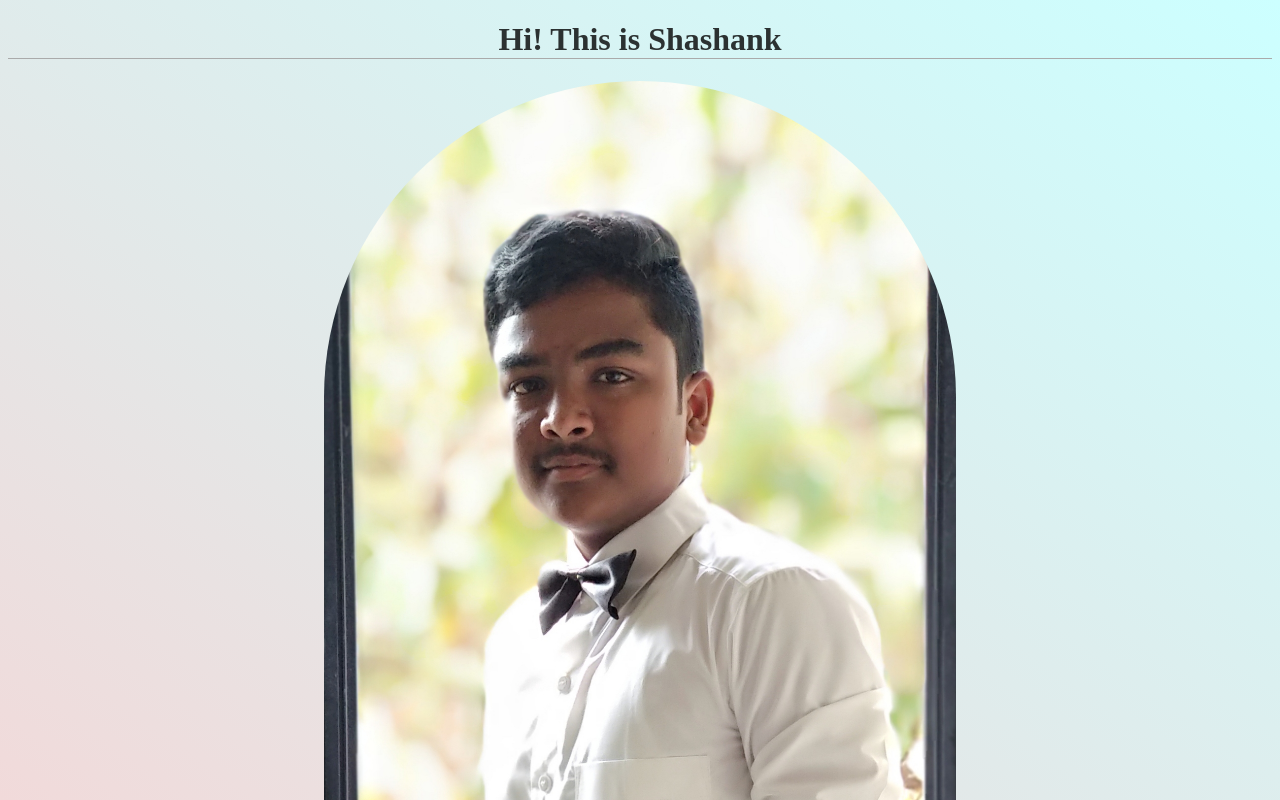
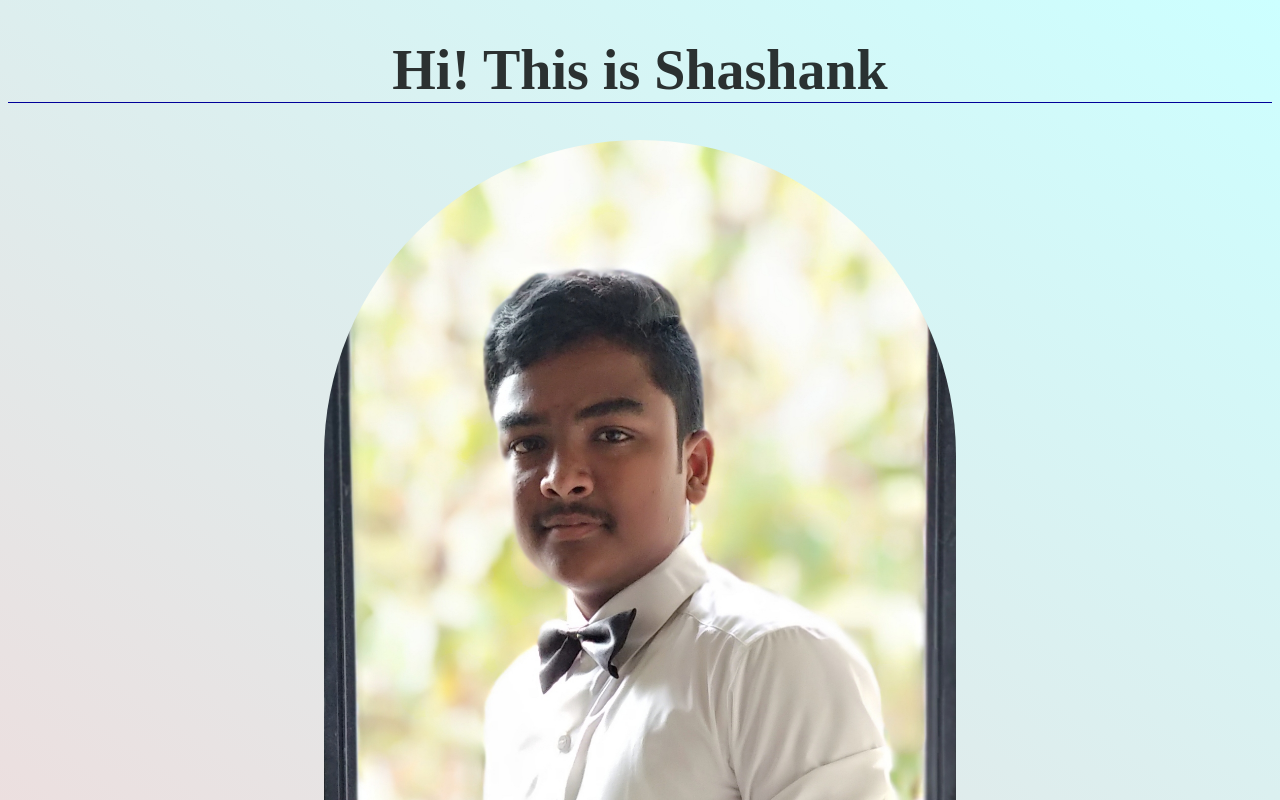
Before and after one commit to Shashank135/shashank, a plain HTML site: page index.html in a window 1280 px wide. Shown: the top 800 px of the page. Drawn offline with Linux system fonts and the light colour scheme.

Commit message:
text changes

```diff
--- a/index.html
+++ b/index.html
@@ -4,12 +4,13 @@
    <title>My Profile</title>
    <style>
       .body {
-      background: linear-gradient(35deg, #FFCCCC,#CCFFFF);
-      text-align: center;
+         background: linear-gradient(35deg, #FFCCCC,#CCFFFF);
+         text-align: center;
+         font-size: 28px;
       }
       h1 {
       color:rgba(0,0,0,0.8);
-      border-bottom:1px solid #aaa;
+      border-bottom:1px solid #009;
       }
    </style>
 </head>
```
